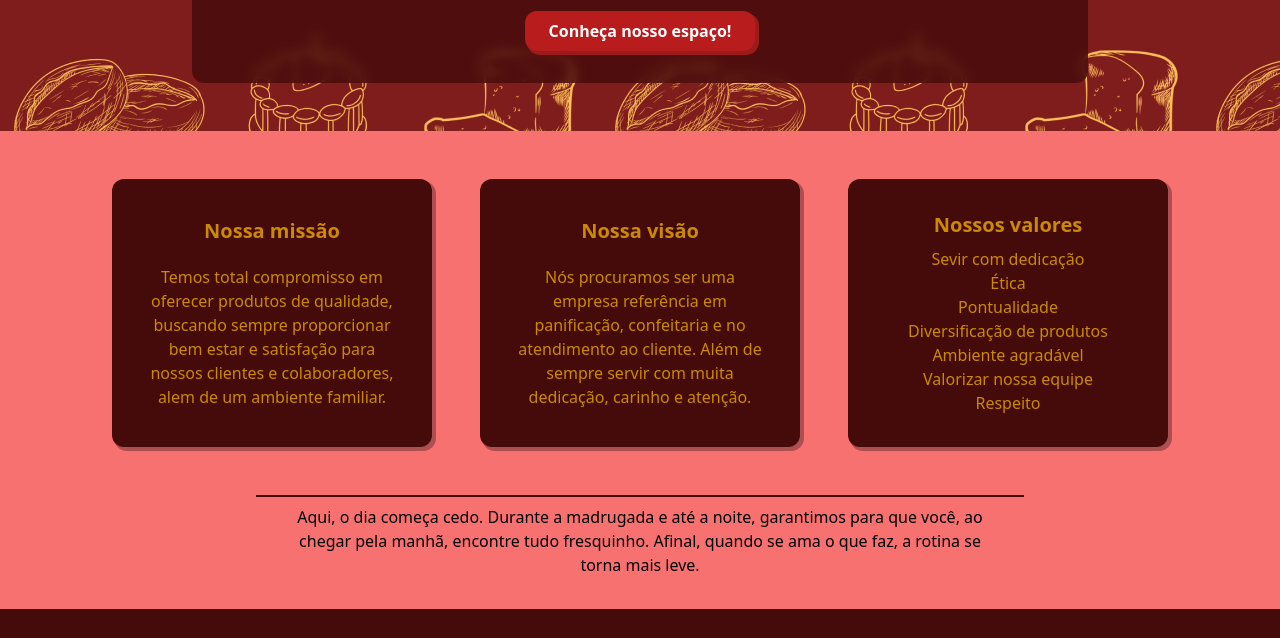
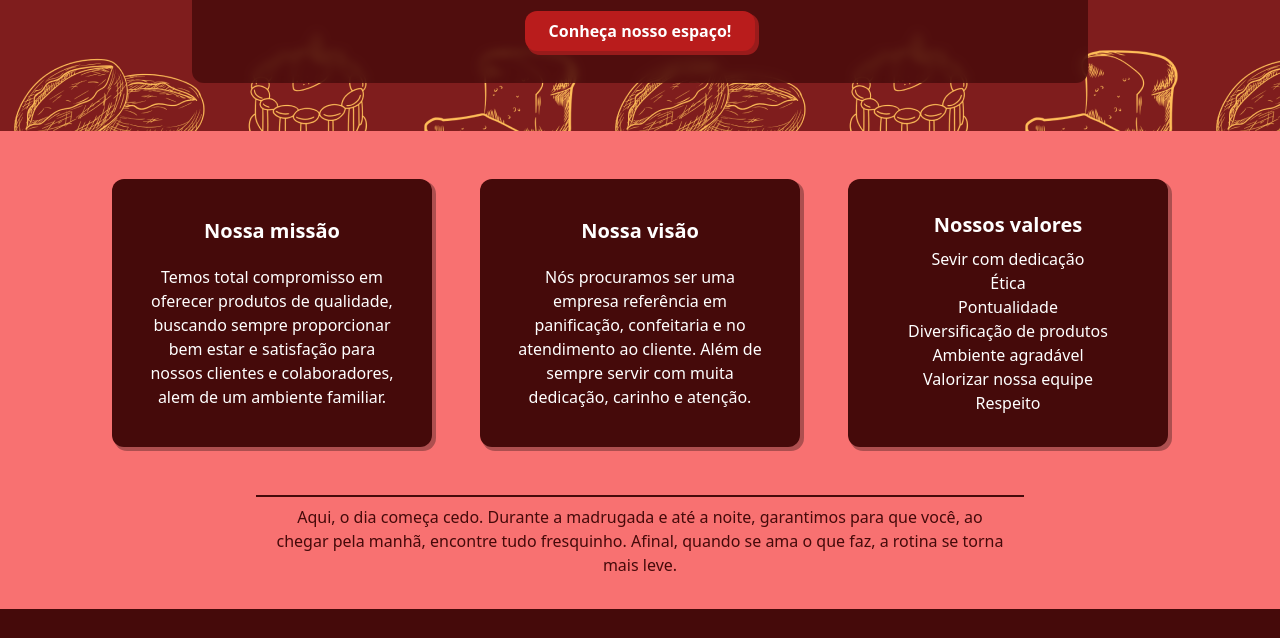
Before and after one commit to andreldgraciano/Padaria-Vit-ria, a website: page docs/index.html in a window 1280 px wide. Shown: the part 2460-3098 px from the top of the page. Drawn offline with Linux system fonts and the light colour scheme.

Commit message:
final version design

```diff
--- a/docs/index.html
+++ b/docs/index.html
@@ -28,7 +28,7 @@
         <div  class="absolute text-white p-4 z-20 flex flex-col justify-center items-center bg-black/60 w-full h-full">
             <h1 class="text-center text-7xl sorts-mill-goudy-regular">Padaria Vitoria</h1>
             <h2 class="text-center text-4xl sorts-mill-goudy-regular">Afeto Tradição Confiança</h2>
-            <p class="text-center ">Há 10 anos presente em uma refeição tão importante:</p>
+            <p class="text-center">Há 10 anos presente em uma refeição tão importante:</p>
             <h3 class="text-xl text-orange-300">O café da manhã.</h3>
         </div>
         <div id="background" class="text-center bg-hero h-full w-full bg-cover bg-center">
@@ -90,7 +90,7 @@
             <div class="w-full h-full absolute bg-red-900" style="background-image: url('images/paes.png');"></div>
         </div>
 
-        <div class="flex flex-col lg:flex-row items-center lg:items-start justify-center gap-8 lg:gap-12 container py-12 mx-auto text-yellow-600">
+        <div class="flex flex-col lg:flex-row items-center lg:items-start justify-center gap-8 lg:gap-12 container py-12 mx-auto text-white">
             <div class="bg-red-950 w-[20rem] min-h-[268px] flex flex-col justify-around p-8 rounded-xl shadow-[3px_3px_0px_1px_rgba(0,0,0,0.3)]">
                 <h2 class="text-xl font-semibold text-center mb-2">Nossa missão</h2>
                 <p class="text-center">Temos total compromisso em oferecer produtos de qualidade, buscando sempre proporcionar bem estar e satisfação para nossos clientes e colaboradores, alem de um ambiente familiar.</p>
@@ -113,7 +113,7 @@
             </div>
         </div>
 
-        <p class="text-center px-8 pb-8 max-w-3xl mx-4 md:mx-auto border-t-2 border-red-950 pt-2">Aqui, o dia começa cedo. Durante a madrugada e até a noite, garantimos para que você, ao chegar pela manhã, encontre tudo fresquinho. Afinal, quando se ama o que faz, a rotina  se torna mais leve.</p>
+        <p class="text-center text-red-950 font-medium px-4 pb-8 max-w-3xl mx-6 md:mx-auto border-t-2 border-red-950 pt-2">Aqui, o dia começa cedo. Durante a madrugada e até a noite, garantimos para que você, ao chegar pela manhã, encontre tudo fresquinho. Afinal, quando se ama o que faz, a rotina  se torna mais leve.</p>
     </section>
 
     <footer class="bg-red-950">
```
Also changed, not shown: docs/styles/output.css.
